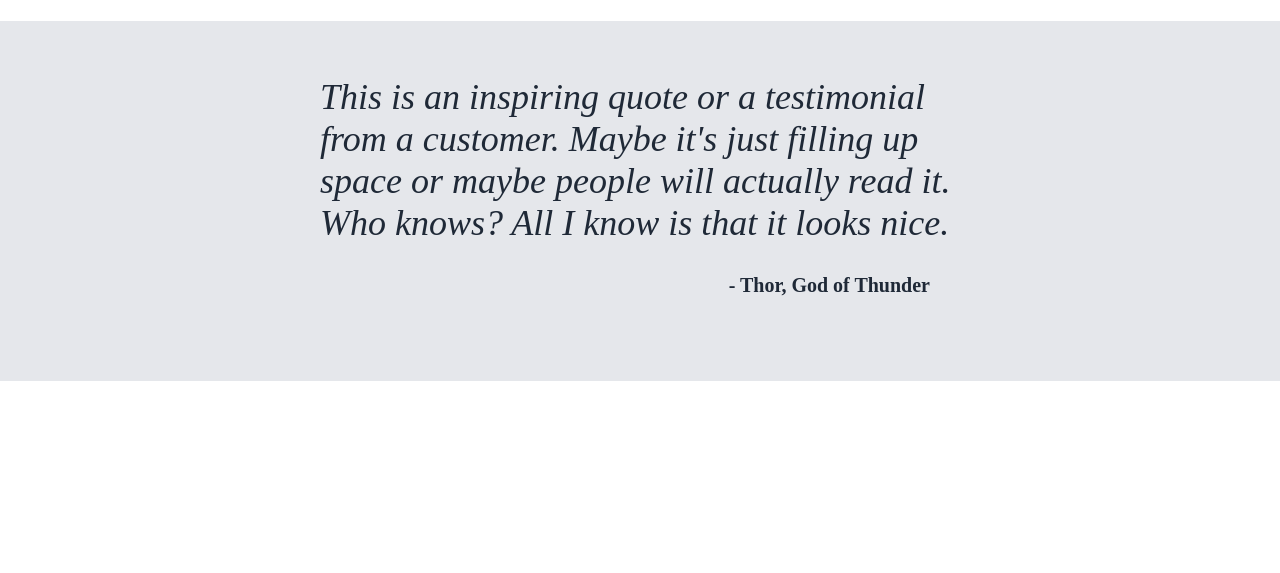
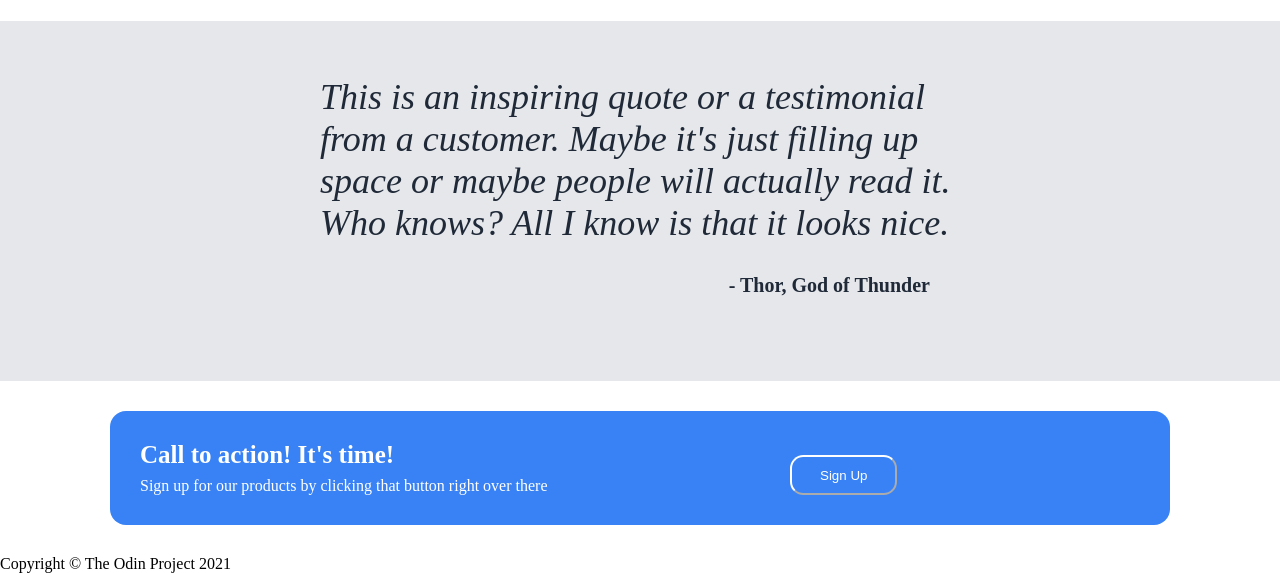
Before and after one commit to Elkady-Code/Landing-Page, a plain HTML site: page index.html in a window 1280 px wide. Shown: the part 676-1249 px from the top of the page. Before the commit the page ends 1057 px from the top, so only its background shows below. Drawn offline with Linux system fonts and the light colour scheme.

Commit message:
Finished Section 4 HTML,and CSS. Moving onto the footer

```diff
--- a/index.html
+++ b/index.html
@@ -60,10 +60,27 @@
     </div>
     <div class="sectionthree">
       <div class="quote">
-        <div class="quotext">This is an inspiring quote or a testimonial from a customer. Maybe it's just filling up space or maybe people will actually read it. Who knows? All I know is that it looks nice.</div>
+        <div class="quotext">
+          This is an inspiring quote or a testimonial from a customer. Maybe
+          it's just filling up space or maybe people will actually read it. Who
+          knows? All I know is that it looks nice.
+        </div>
         <div class="credentials">- Thor, God of Thunder</div>
       </div>
     </div>
-    <div class="sectionfour"></div>
+    <div class="sectionfour">
+      <div class="container">
+        <div class="info">
+          <div class="title">Call to action! It's time!</div>
+          <div class="subtext">
+            Sign up for our products by clicking that button right over there
+          </div>
+        </div>
+        <div class="button"><button class="clickme">Sign Up</button></div>
+      </div>
+    </div>
+    <div class="footer">
+      <div class="footertext">Copyright © The Odin Project 2021</div>
+    </div>
   </body>
 </html>
--- a/style.css
+++ b/style.css
@@ -127,3 +127,47 @@ ul {
   justify-content: flex-end;
   margin: 30px;
 }
+.sectionfour {
+  background-color: #3882f6;
+  padding: 30px;
+  color: white;
+  margin: 30px auto;
+  max-width: 1000px;
+  border-radius: 1em;
+}
+.container {
+  display: flex;
+}
+.info {
+  display: flex;
+  flex-direction: column;
+  gap: 8px;
+  align-content: center;
+}
+.info .title {
+  font-size: 25px;
+}
+
+.info .subtext {
+  font-size: 16px;
+  justify-content: center;
+  align-self: flex-end;
+  align-content: flex-start;
+}
+
+.clickme {
+  background-color: #3882f6;
+  width: 8em;
+  height: 3em;
+  color: white;
+  padding: 10px;
+  border-radius: 1em;
+  border-color: white;
+}
+
+.container .button {
+  display: flex;
+  flex: 1;
+  justify-content: center;
+  align-self: flex-end;
+}
```
